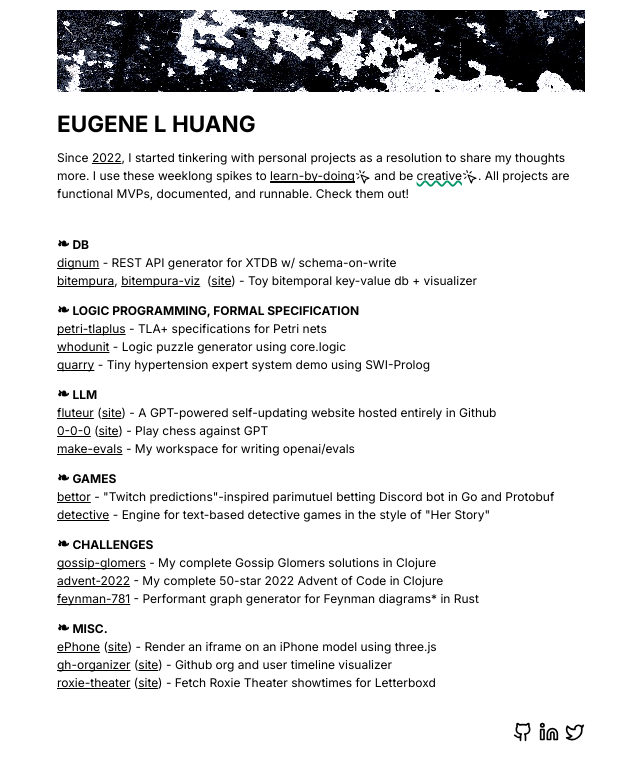
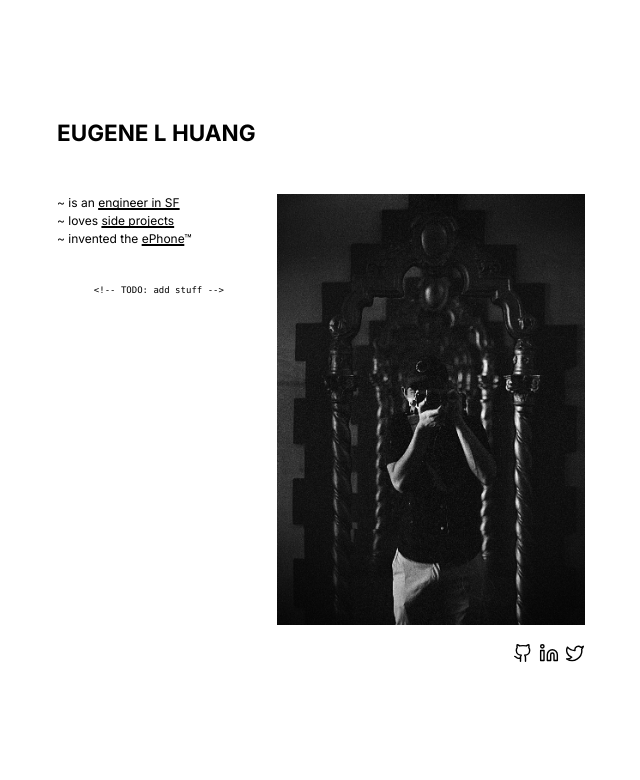
Before and after one commit to elh/elh.github.io, a React (Create React App) app: page / in a window 1280 px wide. Shown: the top 780 px of the page, without its empty margins (319-959 px from the left). Built offline with nearby package versions, Linux system fonts and the light colour scheme.

Commit message:
make a home page

```diff
--- a/src/App.js
+++ b/src/App.js
@@ -3,6 +3,7 @@ import ReactMarkdown from 'react-markdown'
 import { Github, Linkedin, Twitter, MousePointerClick } from 'lucide-react';
 import {isMobile} from 'react-device-detect';
 import coverImg from "./img/cover.jpeg"; // h/t https://unsplash.com/photos/KgOpmX1STew
+import selfieImg from "./img/selfie.jpg";
 
 // note: use this to bootstrap project specific pager later
 /* eslint-disable no-unused-vars */
@@ -71,6 +72,30 @@ function Projects({ projects, iframed }) {
   );
 }
 
+function Home({ iframed }) {
+  const [ePhoneID, _] = useState(Math.floor(Math.random() * 10001)); // random id to add to ePhone url
+
+  return (
+    <div>
+      {/* Factor out into content file when I support html/markdown */}
+      {/* <div className="mt-8 indent-8">is an engineer at <a href={`https://goforward.com/technology`} target={iframed ? "_blank": ""} rel="noreferrer" className="link">Forward</a> working on radically rebuilding healthcare in software and hardware. Previously, I was building a new data management product at Box and studied EECS at UC Berkeley. :)</div> */}
+      <div className="flex mt-16">
+        <div className="w-5/12">
+          <ul>
+            <li>~ is an <a href={`https://goforward.com/technology`} target={iframed ? "_blank": ""} rel="noreferrer" className="link decoration-2">engineer in SF</a></li>
+            <li>~ loves <a href={process.env.PUBLIC_URL+`#/projects`} target={iframed ? "_blank": ""} rel="noreferrer" className="link decoration-2">side projects</a></li>
+            <li>~ invented the <a href={"https://elh.github.io/ePhone?url=https://elh.github.io/&id=" + ePhoneID} target={iframed ? "_blank": ""} rel="noreferrer" className="link decoration-2">ePhone</a>™</li>
+            <div className="mt-12 text-xs text-center font-mono">{'<!-- TODO: add stuff -->'}&nbsp;&nbsp;&nbsp;</div>
+          </ul>
+        </div>
+        <div className="w-7/12">
+          <img src={selfieImg} />
+        </div>
+      </div>
+    </div>
+  );
+}
+
 function App() {
   const [content, setContent] = useState("");
   const [iframed, _] = useState(window.location !== window.parent.location);
@@ -84,11 +109,12 @@ function App() {
     <div className="flex flex-wrap h-screen">
       <div className="flex flex-wrap justify-center m-auto">
         <div className="max-w-[44rem] mx-4 mb-6">
-          <img className="invert-0 dark:invert pixelated" alt="" src={coverImg} />
+          {/* <img className="invert-0 dark:invert pixelated" alt="" src={coverImg} /> */}
           <header className="flex flex-wrap justify-between items-center mt-6 mb-4">
             <a href={process.env.PUBLIC_URL} className="text-3xl font-bold">{"Eugene L Huang".toUpperCase()}</a>
           </header>
-          <Projects projects={content.projects} iframed={iframed} />
+          <Home iframed={iframed} />
+          {/* <Projects projects={content.projects} iframed={iframed} /> */}
           {/* <div className="mt-14 chat chat-end">
             <div className="chat-image avatar">
               <div className="w-12 rounded-full">
@@ -99,13 +125,10 @@ function App() {
             <div className="chat-footer opacity-80">elh</div>
           </div> */}
           {/* <div className="my-6 text-center text-xl">⁂</div> */}
-          {/* Factor out into content file when I support html/markdown */}
-          {/* <div className="mt-4">I'm an engineer at <a href={`https://goforward.com/technology`} target={iframed ? "_blank": ""} rel="noreferrer" className="link">Forward</a> working on radically rebuilding healthcare in software and hardware. Previously, I was building a new data management product at Box and studied EECS at UC Berkeley. :)</div> */}
-          {/* <div className="mt-8 text-sm text-center font-mono">{'<!-- TODO: add stuff -->'}</div> */}
-          <div className="my-10 flex flex-wrap space-x-2 justify-end">
-            <a href={`https://github.com/elh`} target={iframed ? "_blank": ""} rel="noreferrer" className="link link-hover"><Github size={20} strokeWidth={2} /></a>
-            <a href={`https://www.linkedin.com/in/elhonline/`} target={iframed ? "_blank": ""} rel="noreferrer" className="link link-hover"><Linkedin size={20} strokeWidth={2} /></a>
-            <a href={`https://twitter.com/elh_online`} target={iframed ? "_blank": ""} rel="noreferrer" className="link link-hover"><Twitter size={20} strokeWidth={2} /></a>
+          <div className="my-6 flex flex-wrap space-x-2 justify-end">
+            <a href={`https://github.com/elh`} target={iframed ? "_blank": ""} rel="noreferrer" className="link link-hover"><Github size={20} strokeWidth={1.7} /></a>
+            <a href={`https://www.linkedin.com/in/elhonline/`} target={iframed ? "_blank": ""} rel="noreferrer" className="link link-hover"><Linkedin size={20} strokeWidth={1.7} /></a>
+            <a href={`https://twitter.com/elh_online`} target={iframed ? "_blank": ""} rel="noreferrer" className="link link-hover"><Twitter size={20} strokeWidth={1.7} /></a>
           </div>
         </div>
       </div>
```
Also changed, not shown: src/img/selfie.jpg (added).
